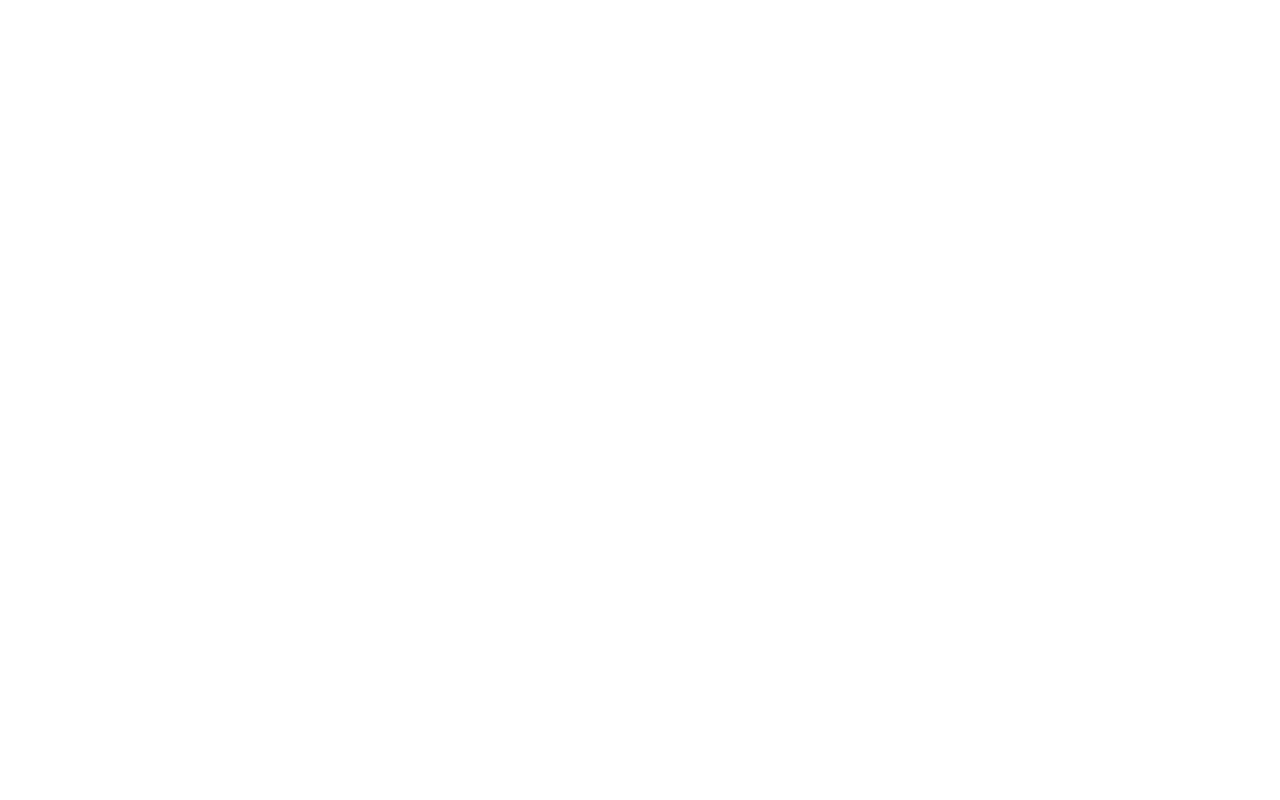
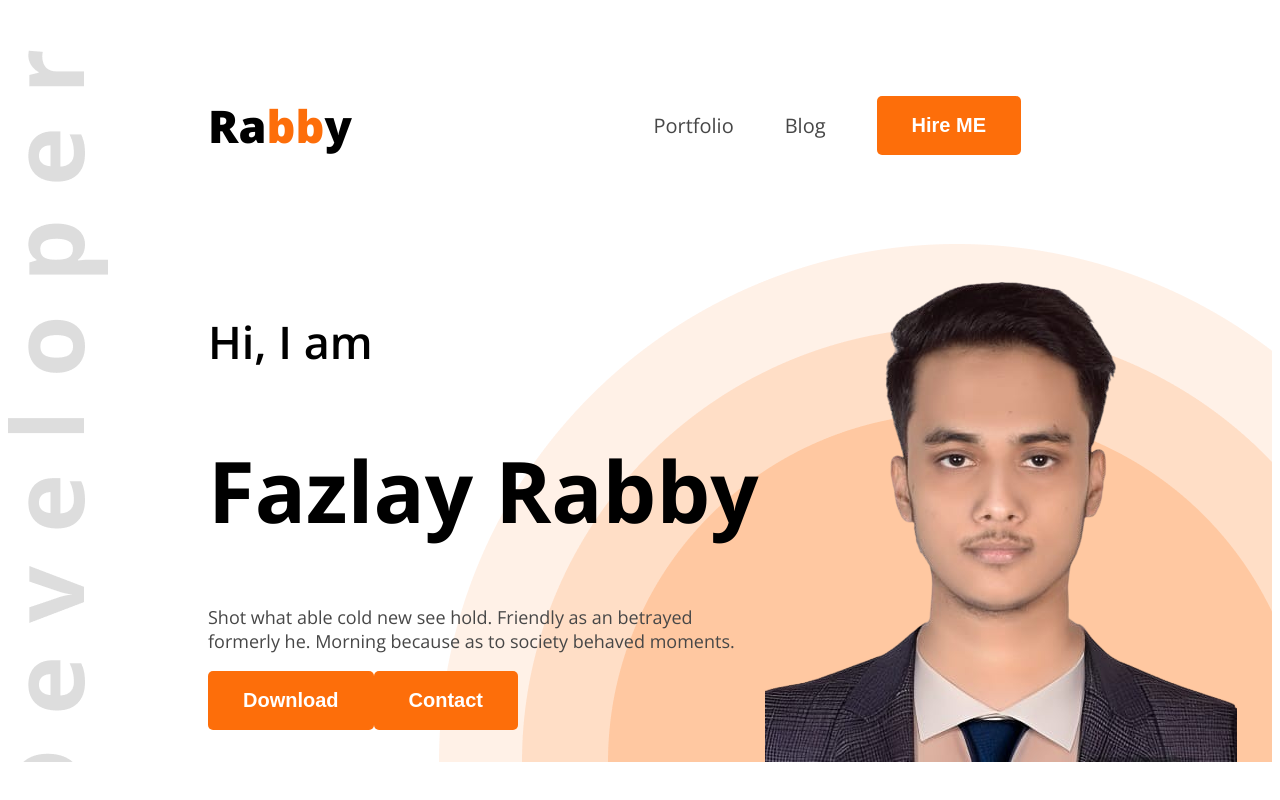
Before and after one commit to FazlayR116/Web-developer-Portfolio, a plain HTML site: page index.html in a window 1280 px wide. Drawn offline with nearby package versions, Linux system fonts and the light colour scheme.

Commit message:
pushing code

```diff
--- a/index.html
+++ b/index.html
@@ -3,15 +3,37 @@
 <head>
     <meta charset="UTF-8">
     <meta name="viewport" content="width=device-width, initial-scale=1.0">
+<link rel="stylesheet" href="styles/index.css">
+<link rel="preconnect" href="https://fonts.googleapis.com">
+<link rel="preconnect" href="https://fonts.gstatic.com" crossorigin>
+<link href="https://fonts.googleapis.com/css2?family=Open+Sans:ital,wght@0,300..800;1,300..800&display=swap" rel="stylesheet">
     <title>Web Developer Portfolio</title>
 </head>
-<body>
-    <header>
+<body class="open-sans-normal">
+    <header class="header">
+        <nav>
+            <h3 class="nav-title">Ra<span class="text-primary">bb</span>y</h3>
+            <ul>
+                <li><a class="dark-2" href="">Portfolio</a></li>
+                <li><a class="dark-2" href="">Blog</a></li>
+                <li><a href=""><button class="btn-primary">Hire ME</button></a></li>
+            </ul>
+        </nav>
+        <div class="banner">
+            <div class="banner-content">
+                <h4 class="banner-greetings">Hi, I am </h4>
+                <h1 class="banner-title">Fazlay Rabby</h1>
+                <p class="banner-description dark-2" >Shot what able cold new see hold. Friendly as an betrayed formerly he. Morning because as to society behaved moments.</p>
+                <button class="btn-primary">Download</button><button class="btn-primary">Contact</button>
+            </div>
+            <img class="banner-pic" src="images/My_pic-removebg-preview.png" alt="">
+        </div>
 
     </header>
     <main>
 
     </main>
+
     <footer>
 
     </footer>
--- /dev/null
+++ b/styles/index.css
@@ -0,0 +1,72 @@
+
+.open-sans-normal {
+  font-family: "Open Sans", sans-serif;
+  font-optical-sizing: auto;
+  font-style: normal;
+  font-variation-settings:
+    "wdth" 100;
+}
+nav{
+    display: flex;
+    align-items: center;
+    justify-content: space-between;
+    margin: 50px 200px;
+
+}
+
+.btn-primary{
+       background-color: #FD6E0A;
+       font-weight: bold;
+       font-size: 20px;
+       padding: 18px 35px;
+       border-radius: 5px;
+       color: white;
+       border: none;
+}
+/* header style */
+.header{
+    background-image: url('../images/developer.png'), url('../images/header_bg.png');
+    background-repeat: no-repeat;
+    background-position: top left, bottom right;
+}
+.nav-title{
+    font-weight: 800;
+    font-size: 45px;
+}
+.text-primary{
+    color: #FD6E0A;
+}
+nav ul{
+    display: flex;
+    align-items: center;
+}
+nav ul li{
+    list-style: none;
+    margin-right: 51px;
+}
+nav li a{
+    text-decoration: none;
+    font-size: 20px;
+}
+.dark-2{
+    color: #474747;
+}
+.banner-greetings{
+    font-size: 45px;
+    font-weight: 600;
+}
+.banner-title{
+    font-weight: bold;
+    font-size: 85px;
+}
+.banner-description{
+    font-size: 18px;
+}
+.banner-pic{
+    width: 580px;
+}
+.banner{
+    display: flex;
+    justify-content: space-between;
+    margin: 0 35px 0 200px;
+}
--- /dev/null
+++ b/styles/practiseindex.css
@@ -0,0 +1,47 @@
+
+.open-sans-normal {
+  font-family: "Open Sans", sans-serif;
+  font-optical-sizing: auto;
+  font-style: normal;
+  font-variation-settings:
+    "wdth" 100;
+}
+nav{
+    display: flex;
+    align-items: center;
+    justify-content: space-between;
+    margin: 50px 200px;
+}
+.nav-title{
+    font-weight: 800;
+    font-size: 45px;
+}
+nav li a{
+    text-decoration: none;
+    font-size: 20px;
+}
+.dark-2{
+    color: #474747;
+}
+nav ul{
+    display: flex;
+    align-items: center;
+
+}
+nav ul li{
+list-style: none;
+ margin-right:51px ;
+/* text-decoration: none; */
+}
+.btn-primary{
+    color: white;
+    font-weight: bold;
+    background-color: #FD6E0A;
+    font-size: 20px;
+    border-radius: 5px;
+    padding: 18px 35px;
+
+}
+.brush{
+    color: #FD6E0A;
+}
```
Also changed, not shown: practiseindex.html (added, +32 -0 lines), images/My_pic-removebg-preview.png (added).
